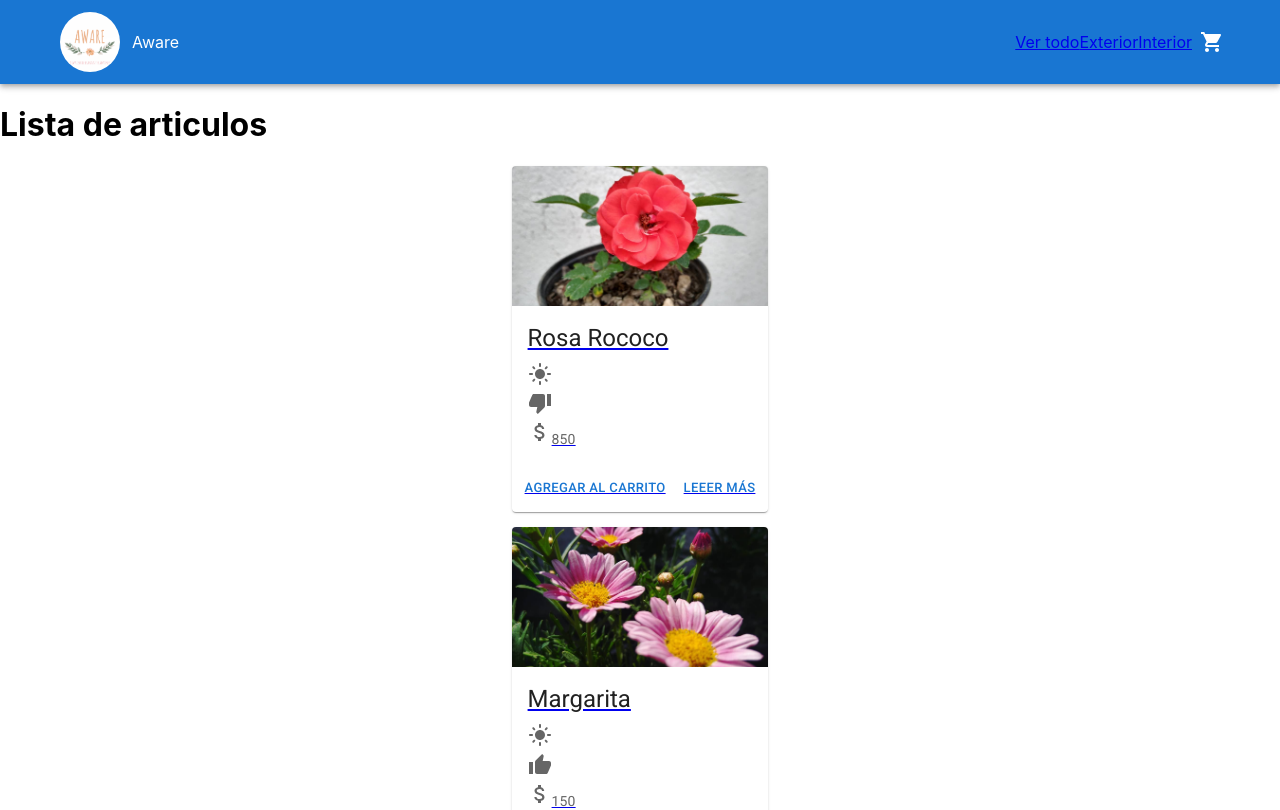
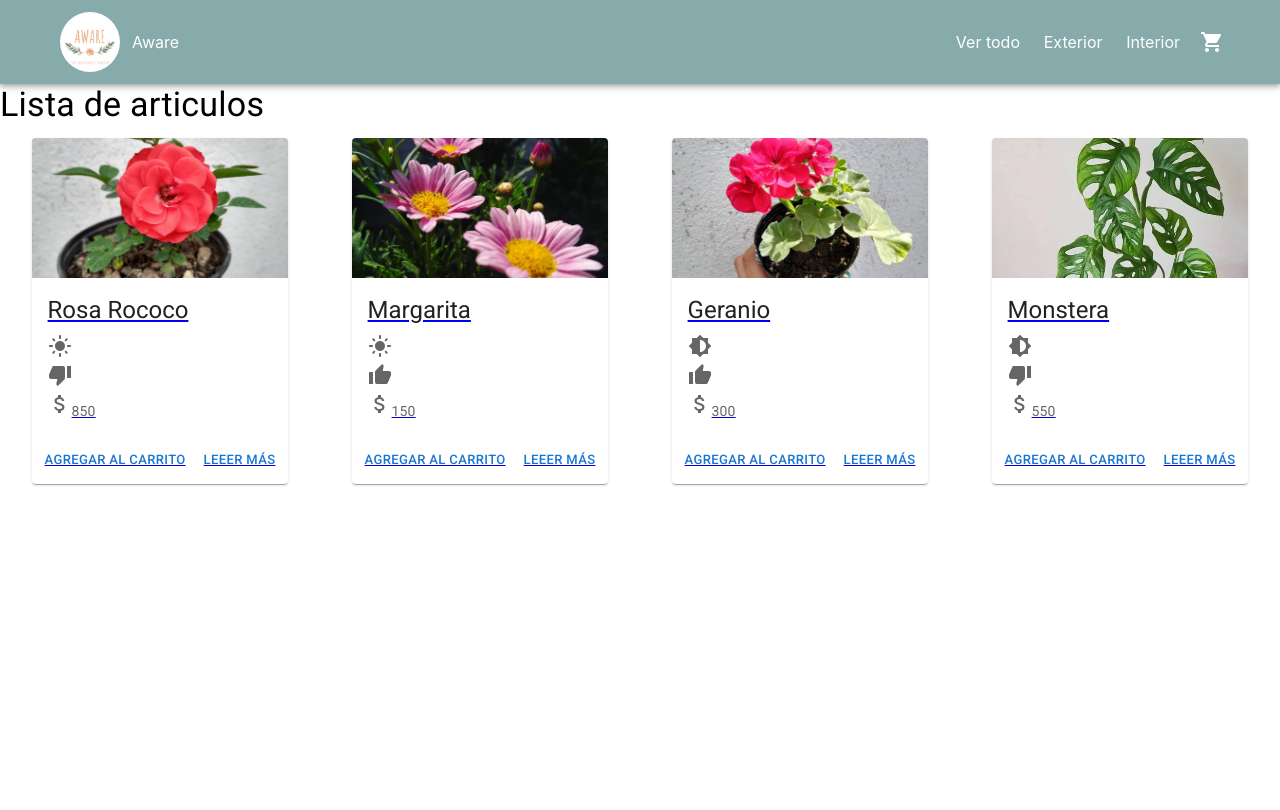
Before and after one commit to jogabutti/awareGabutti, a React (Create React App) app: page / in a window 1280 px wide. Shown: the top 810 px of the page. Built offline with nearby package versions, Linux system fonts and the light colour scheme.

Commit message:
Un poco de estilo

```diff
--- a/src/components/ItemDetail/ItemDetail.js
+++ b/src/components/ItemDetail/ItemDetail.js
@@ -10,6 +10,23 @@ import Brightness6Icon from '@mui/icons-material/Brightness6';
 import LightModeIcon from '@mui/icons-material/LightMode';
 import ThumbUpIcon from '@mui/icons-material/ThumbUp';
 import ThumbDownIcon from '@mui/icons-material/ThumbDown';
+import { makeStyles } from '@mui/styles';
+
+const useStyles = makeStyles({
+    card:{
+        height:"100%",
+        display:"flex",
+        direction:"row",
+        justifyContent:"space-around",
+        alignItems:"center",
+    },
+    cardContent:{
+      display:"flex",
+      direction:"column",
+      justifyContent:"center",
+      alignItems:"center",
+  }
+})
 
 export const ItemDetail = ({
     prodId,
@@ -20,15 +37,17 @@ export const ItemDetail = ({
     image,
     category
 }) =>{
+  const classes = useStyles();
     return(
-        <Card sx={{ maxWidth: 300}}>
+      <Card sx={{ maxWidth: "90%"}} className={classes.card}>
         <CardMedia
           component="img"
-        height="140"
+          height="50%"
           image={image}
-        alt="green iguana"
+          alt="plantas"
         />
-      <CardContent>
+        <div className={classes.cardContent}>
+          <CardContent >
             <Typography gutterBottom variant="h5" component="div">
               {title}
             </Typography>
@@ -47,6 +66,7 @@ export const ItemDetail = ({
             <Button size="small">Agregar al carrito</Button>
             <Button size="small">Leeer Más</Button>
           </CardActions>
+        </div>
       </Card>
     )
 }
--- a/src/components/ItemDetailContainer/ItemDetailContainer.js
+++ b/src/components/ItemDetailContainer/ItemDetailContainer.js
@@ -1,21 +1,18 @@
 import React, {useState, useEffect} from 'react';
 import {ItemDetail} from "../ItemDetail/ItemDetail"
-import { makeStyles } from '@mui/styles';
 import {useParams} from 'react-router-dom'
 import {data} from '../../Productos/data'
+import { makeStyles } from '@mui/styles';
 
-/* const useStyles = makeStyles({
+const useStyles = makeStyles({
     card:{
-        display:"flex",
-        direction:"row",
-        justifyContent:"center",
-        alignItems:"center",
-        margin:"15px"
+        width: "100%",
+        height:"100%"
     }
-}) */
+})
 
 const ItemDetailContainer = ()=>{
-    /* const classes = useStyles(); */
+    const classes = useStyles();
     const [productos, setProductos]= React.useState({})
     const [loading, setLoading]= useState(true)
     const { prodId } = useParams()
@@ -36,7 +33,9 @@ const ItemDetailContainer = ()=>{
         loading ?
             <h2> CARGANDO...</h2>
         :
-        <ItemDetail {...productos}/>
+        <div className={classes.card}>
+            <ItemDetail {...productos}/>
+        </div>
     )
 }
 
--- a/src/components/ItemList/ItemList.js
+++ b/src/components/ItemList/ItemList.js
@@ -6,18 +6,17 @@ const useStyles = makeStyles({
     card:{
         display:"flex",
         direction:"row",
-        justifyContent:"center",
+        justifyContent:"space-around",
         alignItems:"center",
-        margin:"15px"
     }
 })
 
 const ItemList = ({productos})=>{
     const classes = useStyles();
     return(
-        <div>
+        <div className={classes.card}>
             {productos.map(producto=>{
-                return <div className={classes.card}>
+                return <div>
                             <Item producto={producto}/>
                         </div>
             })}
--- a/src/components/ItemListContainer/index.js
+++ b/src/components/ItemListContainer/index.js
@@ -1,4 +1,5 @@
 import React, {useEffect, useState} from 'react'
+import Typography from '@material-ui/core/Typography';
 import ItemList from "../ItemList/ItemList"
 import {data} from "../../Productos/data"
 import {useParams} from "react-router-dom"
@@ -24,10 +25,12 @@ const ItemListContainer = ({greeting}) => {
 
     return (
         loading ?
-            <h2> CARGANDO...</h2>
+            <Typography variant="h4" gutterBottom > CARGANDO...</Typography>
         :
             <div>
-                <h1> {greeting}</h1>
+                <Typography variant="h4" gutterBottom >
+                    {greeting}
+                </Typography>
                 <ItemList productos={productos}/>
             </div>
     )
--- a/src/components/NavBar/index.js
+++ b/src/components/NavBar/index.js
@@ -7,6 +7,18 @@ import IconButton from '@mui/material/IconButton';
 import Container from '@mui/material/Container';
 import Button from '@mui/material/Button';
 import {Link} from  'react-router-dom'
+import { makeStyles } from '@mui/styles';
+
+const useStyles = makeStyles({
+    links:{
+        textDecoration:"none",
+        color:"white",
+        padding:"2%"
+    },
+    navBar:{
+      backgroundColor:"#87AAAA"
+    }
+})
 
 const pages = [
   {id:"1", address:"/", text:"Ver todo"},
@@ -15,10 +27,10 @@ const pages = [
 ];
 
 const NavBar = ({titulo}) => {
-
+  const classes = useStyles();
   return (
-    <AppBar position='static'>
-      <Container maxWidth="xl">
+    <AppBar position='static' >
+      <Container maxWidth="xl" className={classes.navBar}>
         <Toolbar>
             <IconButton
               size="large"
@@ -34,7 +46,7 @@ const NavBar = ({titulo}) => {
           </Box>
           <Box sx={{ flexGrow: 1, display: { display: 'flex', direction:'row', justifyContent:'flex-end'  } }}>
             {pages.map((page) => (
-              <Link to={page.address}>
+              <Link to={page.address} className={classes.links}>
                 {page.text}
               </Link>
             ))}
```
Lines whose indentation alone changed are shown as unchanged.
